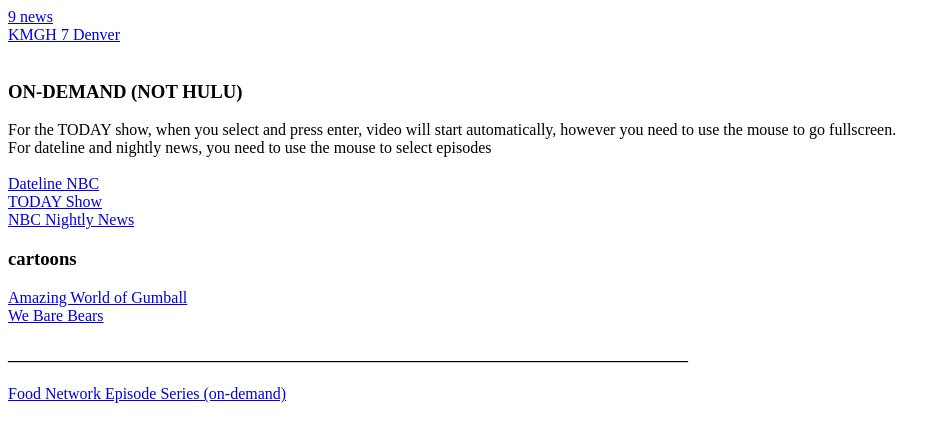
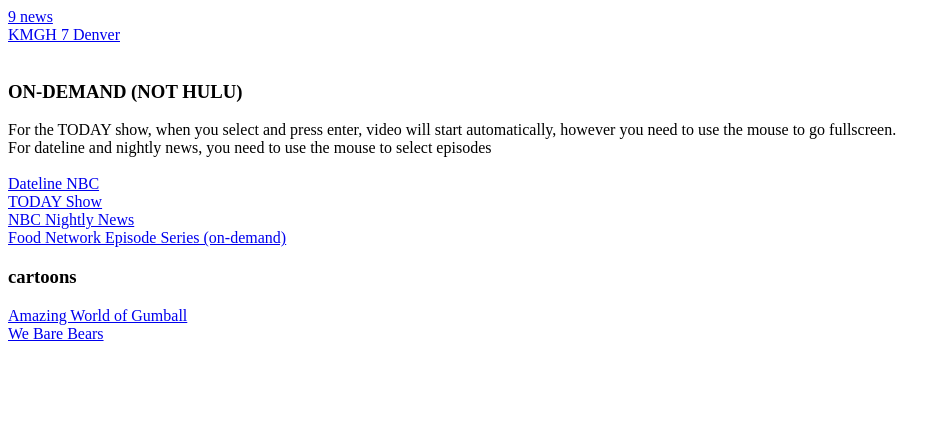
Before and after one commit to livetv1234/livetv1234.github.io, a plain HTML site: page index.html in a window 1280 px wide. Shown: the whole page, without its empty margins (0-947 px from the left). Drawn offline with Linux system fonts and the light colour scheme.

Commit message:
organized the tv guide more

```diff
--- a/index.html
+++ b/index.html
@@ -12,13 +12,12 @@
     <a href="http://www.nbcnews.com/dateline">Dateline NBC</a><br>
     <a href="http://www.today.com/video">TODAY Show</a><br>
     <a href="http://www.nbcnews.com/nightly-news">NBC Nightly News</a><br>
+    <a href="fn.html">Food Network Episode Series (on-demand)</a>
 
   <h3>cartoons</h3>
   <a href="awog.html">Amazing World of Gumball</a><br>
   <a href="wbb.html">We Bare Bears</a>
 
-  <h4>_____________________________________________________________________________________</h4>
-  <a href="fn.html">Food Network Episode Series (on-demand)</a>
 
 </body>
 </html>
```
